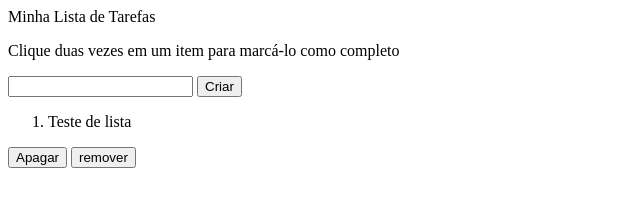
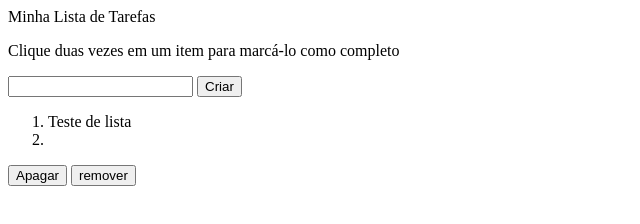
Before and after one commit to tryber/sd-03-block5-project-todo-list, a plain HTML site: page index.html in a window 1280 px wide. Both pictures are taken after a click on the button "Criar". Shown: the whole page, without its empty margins (0-640 px from the left). Drawn offline with Linux system fonts and the light colour scheme.

Commit message:
Funcionalidade de criar tarefas e apagar o texto do input

```diff
--- a/index.html
+++ b/index.html
@@ -18,5 +18,6 @@
         </ol>
         <button id="apaga-tudo">Apagar</button>
         <button id="remover-finalizados">remover</button>
+        <script src="script.js"></script>
 </body>
 </html>
--- a/script.js
+++ b/script.js
@@ -0,0 +1,12 @@
+
+let botaoCriarTarefa = document.getElementById('criar-tarefa');
+let textoInput = document.getElementById('texto-tarefa');
+let listaTarefas = document.getElementById('lista-tarefas');
+
+botaoCriarTarefa.addEventListener('click', function (){
+  listaTarefas.appendChild(document.createElement('li')).innerText= textoInput.value;
+  console.log(document.getElementById('lista-tarefas'));
+  textoInput.value ="";
+
+
+})
```
